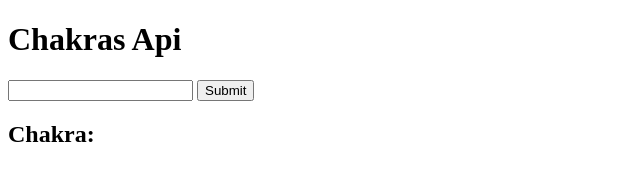
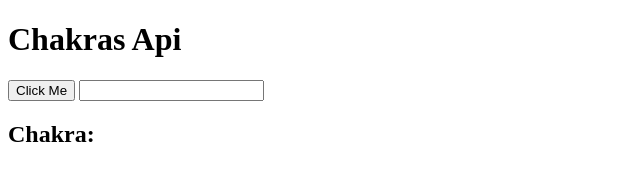
Before and after one commit to KeShaKreates/Chakra-Api, a website: page index.html in a window 1280 px wide. Shown: the whole page, without its empty margins (0-640 px from the left). Drawn offline with Linux system fonts and the light colour scheme.

Commit message:
front end changes

```diff
--- a/index.html
+++ b/index.html
@@ -2,14 +2,13 @@
 <html lang="en">
 <head>
     <meta charset="UTF-8">
-    <meta http-equiv="X-UA-Compatible" content="IE=edge">
     <meta name="viewport" content="width=device-width, initial-scale=1.0">
     <title>Chakras Api</title>
 </head>
 <body>
     <h1>Chakras Api</h1>
+    <button>Click Me</button>
     <input type="text">
-    <button>Submit</button>
     <h2>Chakra: </h2>
 
     <script src="js/main.js"></script>
```
